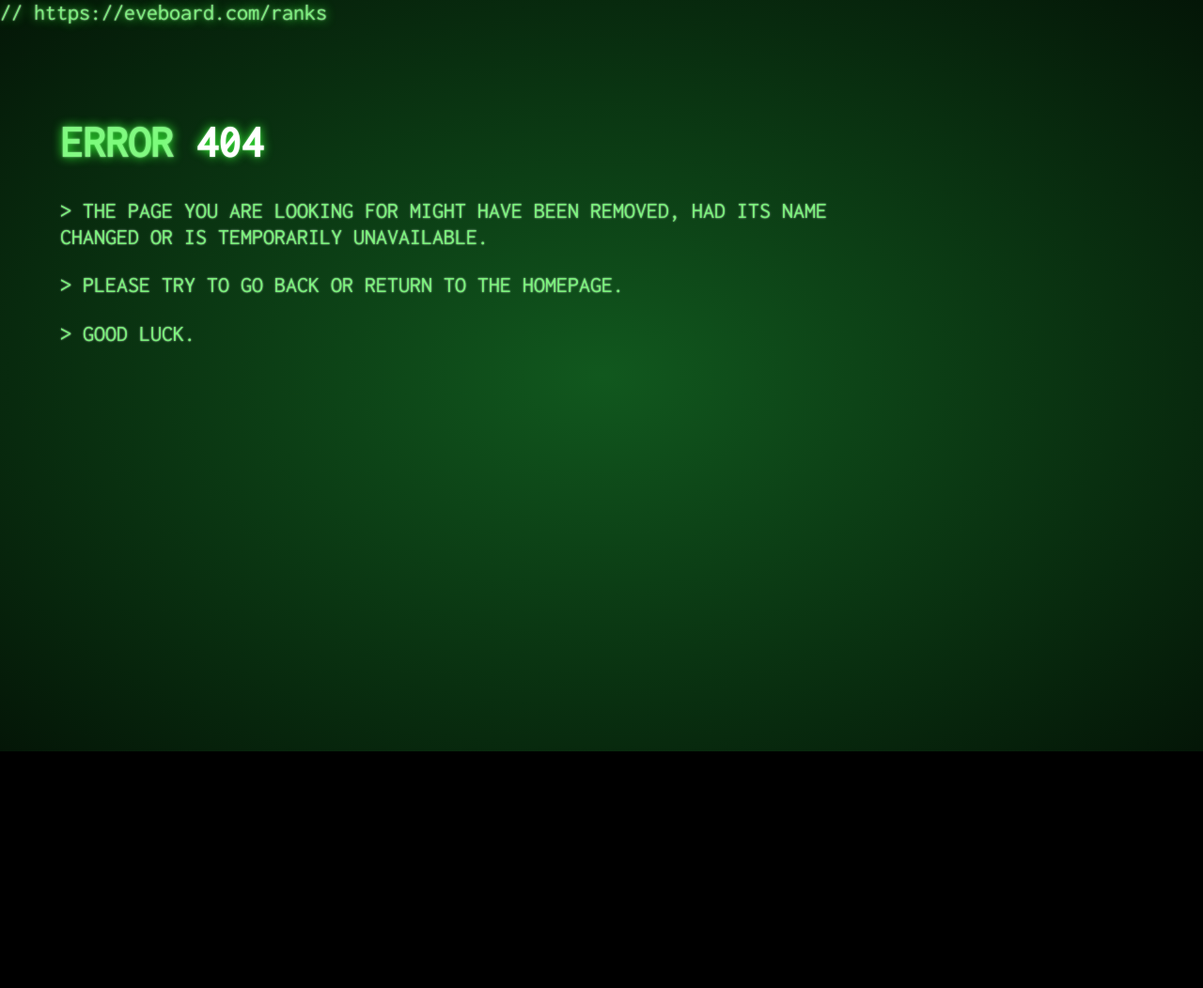
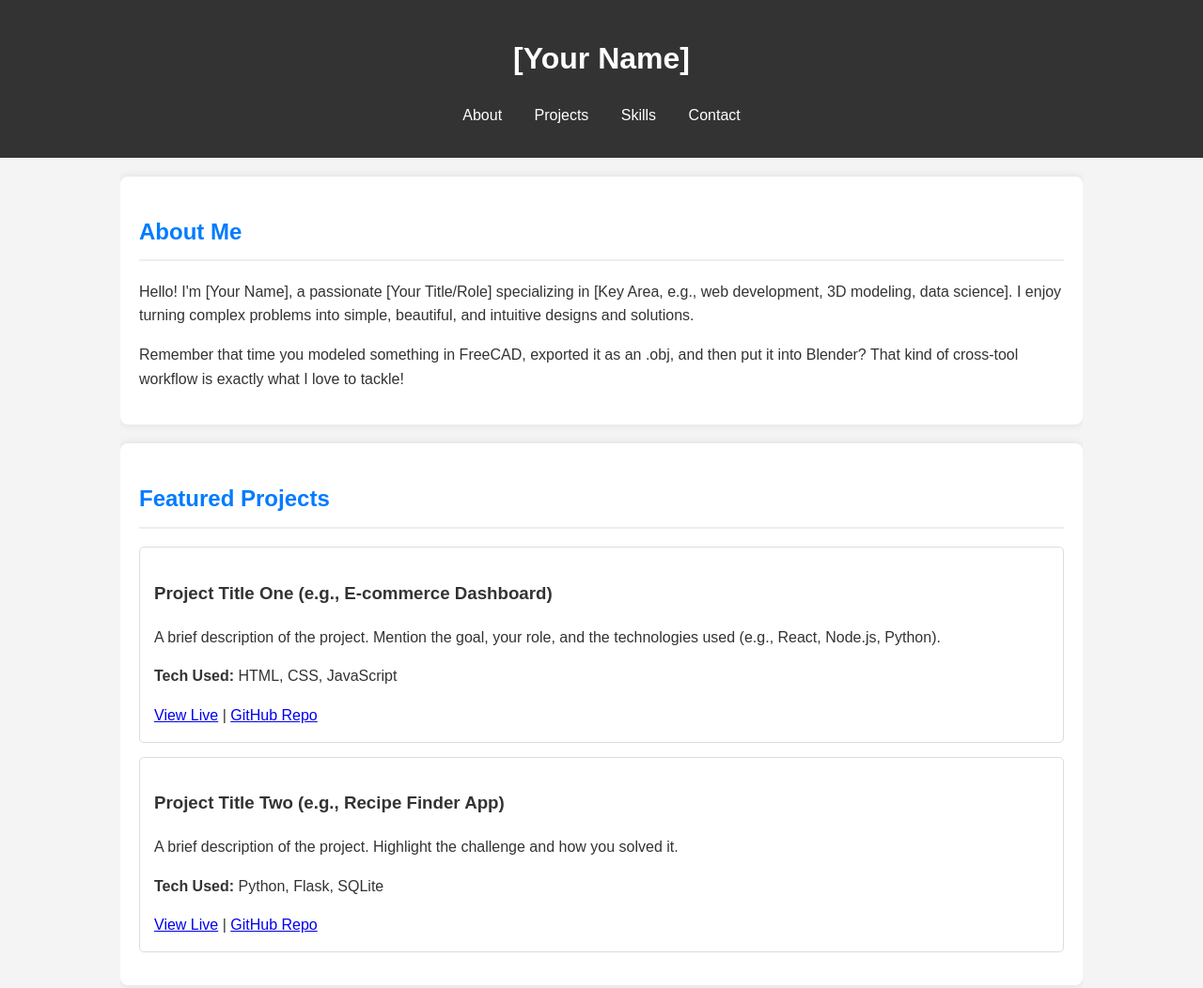
Before and after one commit to Chillingus/Amadeus.github.io, a plain HTML site: page Website/index.html in a window 1280 px wide. Shown: the top 1052 px of the page at 94% size. Before the commit the page ends 800 px from the top, so only its background shows below. Drawn offline with nearby package versions, Linux system fonts and the light colour scheme.

Commit message:
Update index.html
different site

```diff
--- a/Website/index.html
+++ b/Website/index.html
@@ -1,130 +1,133 @@
-// https://eveboard.com/ranks
-
 <!DOCTYPE html>
-<html lang='en' class=''>
+<html lang="en">
 <head>
-<meta charset='UTF-8'>
-<title>Error 404</title>
-
-<meta name="robots" content="noindex">
-<link rel="stylesheet" href="https://cdnjs.cloudflare.com/ajax/libs/normalize/5.0.0/normalize.min.css">
-
+    <meta charset="UTF-8">
+    <meta name="viewport" content="width=device-width, initial-scale=1.0">
+    <title>Your Name - Portfolio</title>
     <style>
- @import 'https://fonts.googleapis.com/css?family=Inconsolata';
-html {
- min-height: 100%;
+        /* Basic CSS for the portfolio structure */
+        body {
+            font-family: Arial, sans-serif;
+            margin: 0;
+            padding: 0;
+            background-color: #f4f4f4;
+            color: #333;
+            line-height: 1.6;
         }
-
-body {
- box-sizing: border-box;
- height: 100%;
- background-color: #000000;
- background-image: radial-gradient(#11581E, #041607);
- background-repeat: no-repeat;
- background-size: cover;
- font-family: "Inconsolata", Helvetica, sans-serif;
- font-size: 1.5rem;
- color: rgba(128, 255, 128, 0.8);
- text-shadow: 0 0 1ex #33ff33, 0 0 2px rgba(255, 255, 255, 0.8);
+        header {
+            background-color: #333;
+            color: white;
+            padding: 1em 0;
+            text-align: center;
         }
-
-.noise {
- pointer-events: none;
- position: absolute;
- width: 100%;
- height: 100%;
- background-repeat: no-repeat;
- background-size: cover;
- z-index: -1;
- opacity: 0.02;
+        nav ul {
+            list-style: none;
+            padding: 0;
+            text-align: center;
         }
-
-.overlay {
- pointer-events: none;
- position: absolute;
- width: 100%;
- height: 100%;
- background-size: auto 4px;
- z-index: 1;
+        nav ul li {
+            display: inline;
+            margin: 0 15px;
         }
-
-.overlay::before {
- content: "";
- pointer-events: none;
- position: absolute;
- display: block;
- top: 0;
- left: 0;
- right: 0;
- bottom: 0;
- width: 100%;
- height: 100%;
- background-repeat: no-repeat;
- -webkit-animation: scan 7.5s linear 0s infinite;
- animation: scan 7.5s linear 0s infinite;
-}
-
-.terminal {
- box-sizing: inherit;
- position: absolute;
- height: 100%;
- width: 1000px;
- max-width: 100%;
- padding: 4rem;
- text-transform: uppercase;
-}
-
-.output {
- color: rgba(128, 255, 128, 0.8);
- text-shadow: 0 0 1px rgba(51, 255, 51, 0.4), 0 0 2px rgba(255, 255, 255, 0.8);
-}
-
-.output::before {
- content: "> ";
-}
-
-/*
-.input {
- color: rgba(192, 255, 192, 0.8);
- text-shadow:
- 0 0 1px rgba(51, 255, 51, 0.4),
- 0 0 2px rgba(255, 255, 255, 0.8);
-}
-
-.input::before {
- content: "$ ";
-}
-*/
-a {
- color: #fff;
+        nav ul li a {
+            color: white;
             text-decoration: none;
         }
-
-a::before {
- content: "[";
+        .container {
+            width: 80%;
+            margin: auto;
+            overflow: hidden;
+            padding: 20px 0;
         }
-
-a::after {
- content: "]";
+        section {
+            padding: 20px;
+            margin-bottom: 20px;
+            background: white;
+            border-radius: 8px;
+            box-shadow: 0 0 10px rgba(0, 0, 0, 0.1);
         }
-
-.errorcode {
+        h2 {
+            color: #007bff;
+            border-bottom: 2px solid #eee;
+            padding-bottom: 10px;
+        }
+        .project-card {
+            border: 1px solid #ddd;
+            padding: 15px;
+            margin-bottom: 15px;
+            border-radius: 5px;
+        }
+        footer {
+            background-color: #333;
             color: white;
+            text-align: center;
+            padding: 1em 0;
+            margin-top: 20px;
         }
     </style>
 </head>
+<body>
 
-<body>
- <div class="noise"></div>
-<div class="overlay"></div>
-<div class="terminal">
- <h1>Error <span class="errorcode">404</span></h1>
- <p class="output">The page you are looking for might have been removed, had its name changed or is temporarily unavailable.</p>
- <p class="output">Please try to go back or return to the homepage.</p>
- <p class="output">Good luck.</p>
+    <header>
+        <h1>[Your Name]</h1>
+        <nav>
+            <ul>
+                <li><a href="#about">About</a></li>
+                <li><a href="#projects">Projects</a></li>
+                <li><a href="#skills">Skills</a></li>
+                <li><a href="#contact">Contact</a></li>
+            </ul>
+        </nav>
+    </header>
+
+    <div class="container">
+
+        <section id="about">
+            <h2>About Me</h2>
+            <p>Hello! I'm [Your Name], a passionate [Your Title/Role] specializing in [Key Area, e.g., web development, 3D modeling, data science]. I enjoy turning complex problems into simple, beautiful, and intuitive designs and solutions.</p>
+            <p>Remember that time you modeled something in FreeCAD, exported it as an .obj, and then put it into Blender? That kind of cross-tool workflow is exactly what I love to tackle!</p>
+            </section>
+
+        <section id="projects">
+            <h2>Featured Projects</h2>
+
+            <div class="project-card">
+                <h3>Project Title One (e.g., E-commerce Dashboard)</h3>
+                <p>A brief description of the project. Mention the goal, your role, and the technologies used (e.g., React, Node.js, Python).</p>
+                <p><strong>Tech Used:</strong> HTML, CSS, JavaScript</p>
+                <a href="#" target="_blank">View Live</a> | <a href="#" target="_blank">GitHub Repo</a>
             </div>
 
-<script defer src="https://static.cloudflareinsights.com/beacon.min.js/vcd15cbe7772f49c399c6a5babf22c1241717689176015" integrity="sha512-ZpsOmlRQV6y907TI0dKBHq9Md29nnaEIPlkf84rnaERnq6zvWvPUqr2ft8M1aS28oN72PdrCzSjY4U6VaAw1EQ==" data-cf-beacon='{"rayId":"8ed3e6adca78ed29","version":"2024.10.5","r":1,"token":"1b1702d94e814b1b802a2d86dbee0bb9","serverTiming":{"name":{"cfExtPri":true,"cfL4":true,"cfSpeedBrain":true,"cfCacheStatus":true}}}' crossorigin="anonymous"></script>
+            <div class="project-card">
+                <h3>Project Title Two (e.g., Recipe Finder App)</h3>
+                <p>A brief description of the project. Highlight the challenge and how you solved it.</p>
+                <p><strong>Tech Used:</strong> Python, Flask, SQLite</p>
+                <a href="#" target="_blank">View Live</a> | <a href="#" target="_blank">GitHub Repo</a>
+            </div>
+
+        </section>
+
+        <section id="skills">
+            <h2>Skills</h2>
+            <p>
+                <strong>Programming Languages:</strong> Python, JavaScript, HTML, CSS<br>
+                <strong>Frameworks/Libraries:</strong> React, Node.js, Flask, Django<br>
+                <strong>Tools:</strong> Git, Docker, FreeCAD, Blender<br>
+            </p>
+        </section>
+
+        <section id="contact">
+            <h2>Contact Me</h2>
+            <p>Feel free to reach out to discuss collaboration or just to say hello!</p>
+            <p>Email: <a href="mailto:your.email@example.com">your.email@example.com</a></p>
+            <p>LinkedIn: <a href="#" target="_blank">linkedin.com/in/yourname</a></p>
+            <p>GitHub: <a href="https://github.com/yourusername" target="_blank">github.com/yourusername</a></p>
+        </section>
+    </div>
+
+    <footer>
+        <p>&copy; 2025 [Your Name]. All rights reserved.</p>
+    </footer>
+
 </body>
-
 </html>
```
Lines whose indentation alone changed are shown as unchanged.
